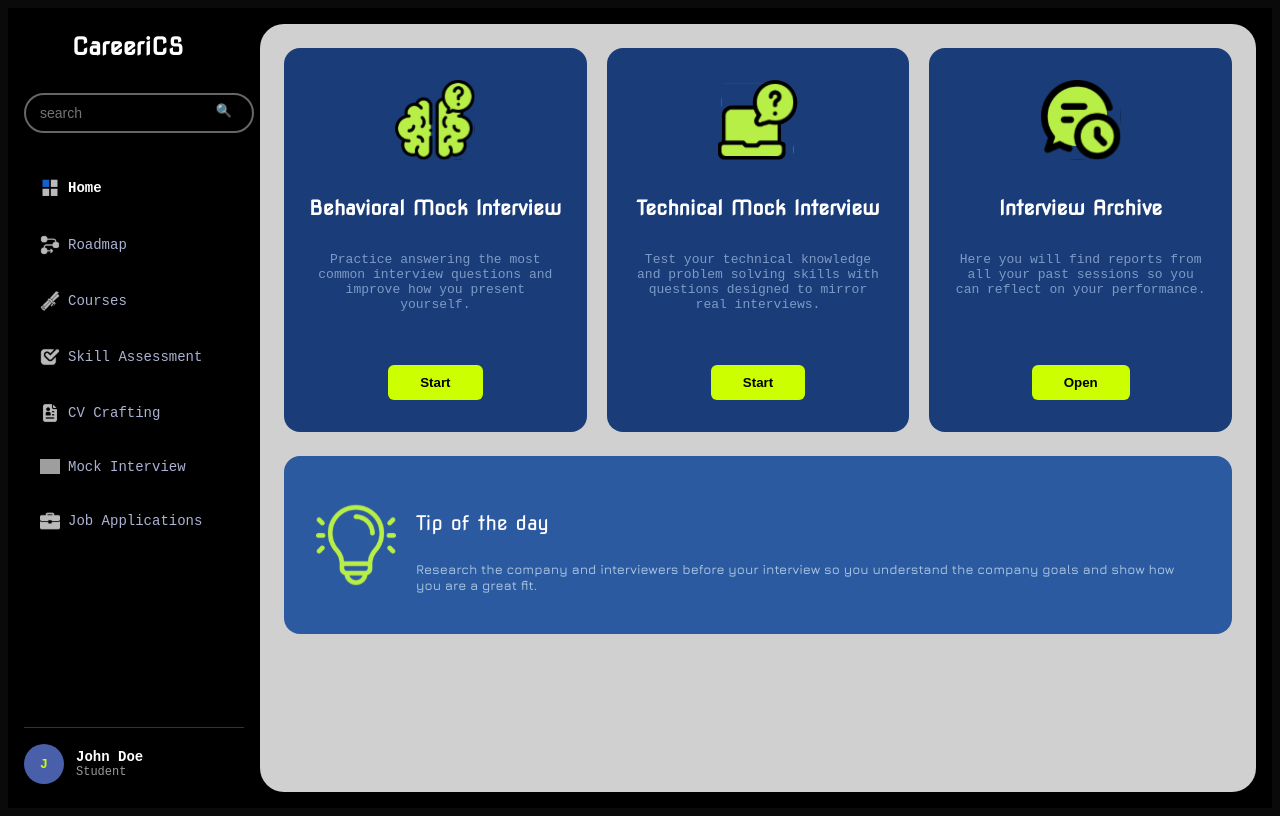
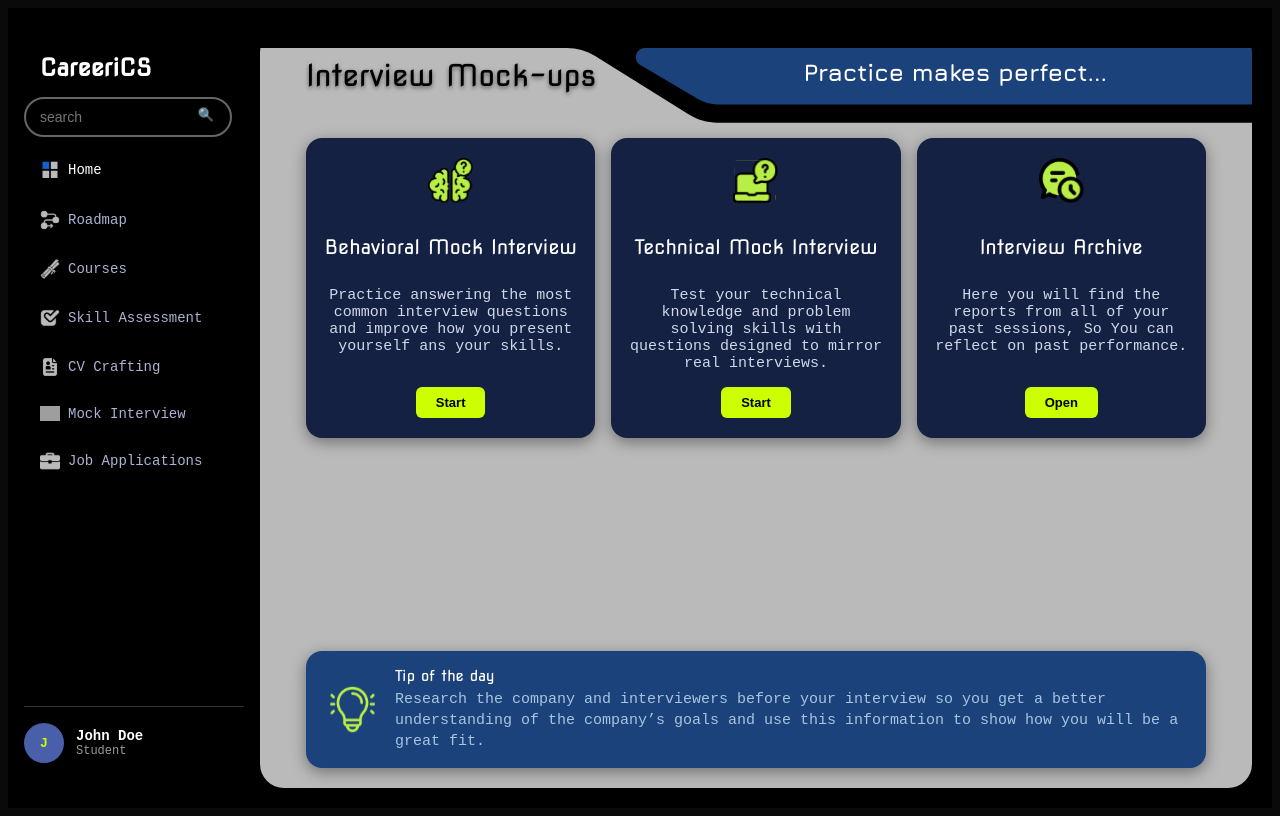
Before and after one commit to marioumacoding/CareeriCS_V1, a Next.js app in the folder NextJS-Frontend/careerics/: page /interview-choices in a window 1280 px wide. Built offline with nearby package versions, Linux system fonts and the light colour scheme; no server answers; grey boxes are pictures that could not be loaded.

Commit message:
interview-choices-page

```diff
--- a/NextJS-Frontend/careerics/app/interview-choices/page.tsx
+++ b/NextJS-Frontend/careerics/app/interview-choices/page.tsx
@@ -14,22 +14,19 @@ export default function Page() {
   const cards = [
     {
       title: "Behavioral Mock Interview",
-      description:
-        "Practice answering the most common interview questions and improve how you present yourself.",
+      description: "Practice answering the most common interview questions and improve how you present yourself ans your skills.",
       button: "Start",
       image: "/interview/Hr Interview Icon.svg",
     },
     {
       title: "Technical Mock Interview",
-      description:
-        "Test your technical knowledge and problem solving skills with questions designed to mirror real interviews.",
+      description: "Test your technical knowledge and problem solving skills with questions designed to mirror real interviews.",
       button: "Start",
       image: "/interview/Tech Interview Icon.svg",
     },
     {
       title: "Interview Archive",
-      description:
-        "Here you will find reports from all your past sessions so you can reflect on your performance.",
+      description: "Here you will find the reports from all of your past sessions, So You can reflect on past performance.",
       button: "Open",
       image: "/interview/Interview History Icon.svg",
     },
@@ -42,9 +39,10 @@ export default function Page() {
     <div
       style={{
         display: "flex",
-        minHeight: "100vh",
+        height: "100vh",
         backgroundColor: "#000",
         fontFamily: "monospace",
+        overflow: "hidden",
       }}
     >
       {/* SIDEBAR */}
@@ -52,18 +50,19 @@ export default function Page() {
         style={{
           width: "220px",
           backgroundColor: "#000",
-          padding: "24px 16px",
+          padding: "45px 16px",
           display: "flex",
           flexDirection: "column",
           color: "#fff",
+          flexShrink: 0,
         }}
       >
         <div
           style={{
             fontSize: "24px",
             fontWeight: "bold",
-            marginBottom: 32,
-            marginLeft: "3rem",
+            marginBottom: 15,
+            marginLeft: "1rem",
             fontFamily: "var(--font-nova-square)",
           }}
         >
@@ -71,12 +70,12 @@ export default function Page() {
         </div>
 
         {/* SEARCH */}
-        <div style={{ marginBottom: 32, position: "relative" }}>
+        <div style={{ marginBottom: 20, position: "relative" }}>
           <input
             type="text"
             placeholder="search"
             style={{
-              width: "90%",
+              width: "80%",
               padding: "10px 14px",
               backgroundColor: "transparent",
               border: "2px solid #666",
@@ -88,7 +87,7 @@ export default function Page() {
           <span
             style={{
               position: "absolute",
-              right: 12,
+              right: 30,
               top: 10,
               color: "#666",
             }}
@@ -97,7 +96,7 @@ export default function Page() {
           </span>
         </div>
 
-        <nav style={{ flex: 1, display: "flex", flexDirection: "column", gap: 12 }}>
+        <nav style={{ flex: 1, display: "flex", flexDirection: "column", gap: 5 }}>
           {/* HOME */}
           <div
             style={{
@@ -105,7 +104,8 @@ export default function Page() {
               borderRadius: 8,
               fontSize: 14,
               color: "#fff",
-              fontWeight: "bold",
+              // fontWeight: "bold",
+              marginTop: -10,
               cursor: "pointer",
               display: "flex",
               alignItems: "center",
@@ -177,41 +177,98 @@ export default function Page() {
         </div>
       </aside>
 
-      {/* MAIN CONTENT */}
+      {/* MAIN CONTENT OUTER CONTAINER */}
       <main
         style={{
           flex: 1,
-          backgroundColor: "#d0d0d0",
-          padding: 24,
+          height: "calc(100vh - 40px)",
+          marginTop: "20px",
+          marginBottom: "20px",
+          marginRight: "20px",
+          overflow: "hidden",
+          position: "relative",
+          backgroundImage: "url('/interview/Page bg.svg')",
+          backgroundSize: "cover",
+          backgroundPosition: "center 20px",
+          backgroundRepeat: "no-repeat",
           borderRadius: "24px",
-          margin: "16px 16px 16px 0",
-          overflow: "auto",
-          position: "relative",
         }}
       >
+        {/* BLUE PILL */}
+        <div
+          style={{
+            position: "absolute",
+            top: 0,
+            right: 0,
+            width: "55%",
+            backgroundColor: "transparent",
+            paddingTop: "30px",
+            paddingRight: "24px",
+            paddingLeft: "24px",
+            paddingBottom: "8px",
+            fontSize: 24,
+            fontWeight: "700",
+            wordWrap: 'break-word',
+            textAlign: "center",
+            color: "#fff",
+            fontFamily: "jura",
+            clipPath: "polygon(0 0, 100% 0, 100% 100%, 15% 100%)",
+            zIndex: 10,
+          }}
+        >
+          Practice makes perfect...
+        </div>
+
+        <div
+          style={{
+            maxWidth: "900px",
+            margin: "0 auto",
+            padding: "30px 24px 20px 24px",
+            height: "100%",
+            display: "flex",
+            flexDirection: "column",
+          }}
+        >
+          <h1
+            style={{
+              fontSize: 30,
+              fontWeight: "400",
+              fontFamily: "var(--font-nova-square)",
+              marginTop: "-1px",
+              marginBottom: "5px",
+
+              textShadow: "0 2px 4px rgba(0,0,0,0.5)",
+              color: "#000000",
+            }}
+          >
+            Interview Mock-ups
+          </h1>
+
           {/* CARDS */}
           <div
             style={{
               display: "grid",
-            gridTemplateColumns: "repeat(auto-fit, minmax(250px, 1fr))",
-            gap: 20,
-            marginBottom: 24,
+              gridTemplateColumns: "repeat(3, 1fr)",
+              gap: 16,
+              marginBottom: 10,
+              marginTop: 40,
             }}
           >
             {cards.map((card, i) => (
               <div
                 key={i}
                 style={{
-                backgroundColor: hoveredCard === i ? "#2c5aa1" : "#1a3c78",
+                  backgroundColor: hoveredCard === i ? "#2c5aa1" : "#142143",
                   borderRadius: 16,
-                padding: "32px 24px",
+                  padding: "20px 16px",
                   textAlign: "center",
                   display: "flex",
                   flexDirection: "column",
                   alignItems: "center",
-                minHeight: 320,
+                  minHeight: "240px",
                   transition: "0.2s",
                   cursor: "pointer",
+                  boxShadow: "0 4px 15px rgba(0,0,0,0.4)",
                 }}
                 onMouseEnter={() => setHoveredCard(i)}
                 onMouseLeave={() => setHoveredCard(null)}
@@ -219,24 +276,22 @@ export default function Page() {
                 <img
                   src={card.image}
                   alt={card.title}
-                style={{ width: 80, marginBottom: 16 }}
+                  style={{ width: 45, marginBottom: 12 }}
                 />
-
-              <h3 style={{ fontSize: 20, fontWeight: "bold", color: "#fff" }}>
+                <h3 style={{ fontSize: 20, fontWeight: "400", fontFamily: "var(--font-nova-square)", color: "#fff" }}>
                   {card.title}
                 </h3>
-
-              <p style={{ color: "#7d9bc7", fontSize: 13, marginTop: 12 }}>
+                <p style={{ color: "#d0d8e8", fontSize: 15, marginTop: 8 }}>
                   {card.description}
                 </p>
-
                 <button
                   style={{
                     marginTop: "auto",
                     backgroundColor: "#CCFF00",
                     border: "none",
-                  padding: "10px 32px",
+                    padding: "8px 20px",
                     borderRadius: 6,
+                    fontSize: 13,
                     fontWeight: "bold",
                     cursor: "pointer",
                   }}
@@ -246,40 +301,28 @@ export default function Page() {
               </div>
             ))}
           </div>
+
           {/* TIP SECTION */}
           <div
             style={{
-    backgroundColor: "#2c5aa1",
+              backgroundColor: "#1C427B",
               borderRadius: 16,
-    padding: "28px 32px",
+              padding: "16px 24px",
               display: "flex",
+              alignItems: "center",
               gap: 20,
+              marginTop: "auto",
+              marginBottom: "50px",
+              boxShadow: "0 4px 15px rgba(0,0,0,0.4)",
             }}
           >
-  <img src="/interview/Interview Tip.svg" alt="tip" style={{ width: 80 }} />
+            <img src="/interview/Interview Tip.svg" alt="tip" style={{ width: 45 }} />
             <div>
-    <h4
-      style={{
-        fontSize: 20,
-        fontFamily: "var(--font-nova-square)",
-        fontWeight: "400",
-        color: "#fff",
-      }}
-    >
-      Tip of the day
-    </h4>
-    <p
-      style={{
-        color: "#a8c5e0",
-        fontSize: 13,
-        fontFamily: "jura",
-        marginTop: 8,
-        fontWeight: "600",
-      }}
-    >
-      Research the company and interviewers before your interview so you
-      understand the company goals and show how you are a great fit.
+              <h4 style={{ fontSize: 15, color: "#fff", margin: 0, fontFamily: "var(--font-nova-square)", fontWeight: "400" }}>Tip of the day</h4>
+              <p style={{ color: "#a8c5e0", fontSize: 15, margin: "4px 0 0 0", lineHeight: "1.4" }}>
+                Research the company and interviewers before your interview so you get a better understanding of the company’s goals and use this information to show how you will be a great fit.
               </p>
+            </div>
           </div>
         </div>
       </main>
```
Lines whose indentation alone changed are shown as unchanged.
